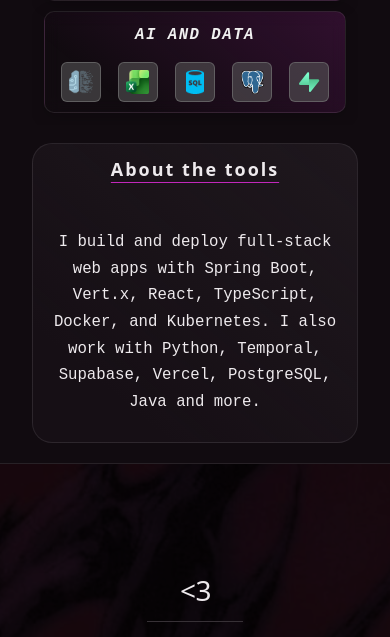
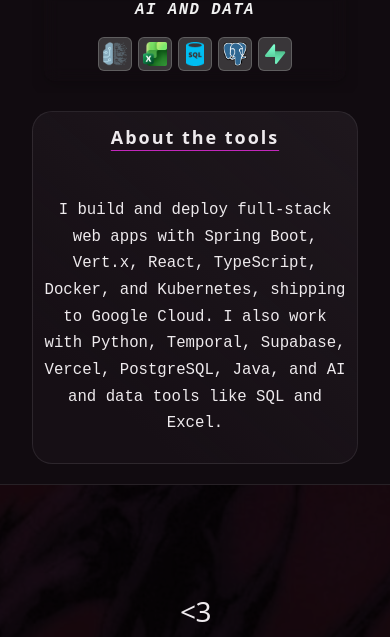
Before and after one commit to adop1d/portfolio, a plain HTML site: page index.html in a window 390 px wide. Shown: the part 4201-4838 px from the top of the page. Drawn offline with Linux system fonts and the light colour scheme; a web font is replaced by a local one.

Commit message:
fix: small pos-scale fix around the skill cards

```diff
--- a/css/style.css
+++ b/css/style.css
@@ -1632,9 +1632,7 @@
   transition: all 0.3s ease;
   color: #d8d8d8;
   border-radius: 10px;
-  background-image: var(--gradient-card-smoke);
   backdrop-filter: blur(8px);
-  border: 1px solid rgba(120, 120, 120, 0.2);
   box-shadow: 0 4px 16px rgba(0, 0, 0, 0.2);
   position: relative;
   min-height: auto;
@@ -1658,8 +1656,6 @@
 .skill-category:hover {
   transform: translateY(-4px);
   color: #f5f5f5;
-  border-color: rgba(140, 140, 140, 0.4);
-  background-image: var(--gradient-card-hover);
   box-shadow: 0 8px 24px rgba(0, 0, 0, 0.4);
 }
 
@@ -1689,15 +1685,14 @@
 
 /* Skill items grid */
 .skill-items-grid {
-  display: grid;
-  /* one row per category, columns sized to fit the item count */
-  grid-auto-flow: column;
-  grid-auto-columns: 1fr;
+  /* centered row that fills the width; wraps to a new row when badges no longer fit */
+  display: flex;
+  flex-wrap: wrap;
+  justify-content: center;
+  align-content: flex-start;
   gap: 6px;
   width: 100%;
   max-width: 100%;
-  justify-items: center;
-  align-content: start;
   margin-top: 4px;
   box-sizing: border-box;
   min-width: 0;
@@ -1712,9 +1707,10 @@
   display: flex;
   align-items: center;
   justify-content: center;
-  width: 100%;
+  flex: 1 1 38px;
   max-width: 44px;
-  height: 44px;
+  height: 40px;
+  box-sizing: border-box;
   background: rgba(90, 90, 90, 0.562);
   border-radius: 6px;
   border: 1px solid rgba(120, 120, 120, 0.632);
@@ -2270,8 +2266,6 @@
 
   .skill-category:hover {
     transform: translateY(-2px);
-    background-image: linear-gradient(220deg, #fd35be3f 0%,     rgba(92, 92, 92, 0) 80%);
-    border-color: rgba(120, 120, 120, 0.2);
   }
 
   #skills-grid:hover > .skill-category:not(:hover) {
@@ -2279,9 +2273,9 @@
   }
 
   .skill-item {
-    width: 40px;
-    height: 40px;
-    max-width: 100%;
+    flex-basis: 32px;
+    max-width: 34px;
+    height: 34px;
     box-sizing: border-box;
   }
 
--- a/index.html
+++ b/index.html
@@ -345,7 +345,7 @@
         <aside class="skills-right glass-paragraph fade-in-on-scroll">
           <h4 class="skill-desc-title" data-i18n="skills.aboutTitle">Sobre las herramientas</h4>
           <hr class="skill-desc-hr">
-          <p data-i18n="skills.aboutText">Construyo y despliego apps web full-stack con Spring Boot, Vert.x, React, TypeScript, Docker y Kubernetes. También trabajo con Python, Temporal, Supabase, Vercel, PostgreSQL, Java y más.</p>
+          <p data-i18n="skills.aboutText">Construyo y despliego apps web full-stack con Spring Boot, Vert.x, React, TypeScript, Docker y Kubernetes, publicando en Google Cloud. También trabajo con Python, Temporal, Supabase, Vercel, PostgreSQL, Java y herramientas de AI y datos como SQL y Excel.</p>
         </aside>
         </div>
       </div>
--- a/js/i18n.js
+++ b/js/i18n.js
@@ -67,7 +67,7 @@
       'skills.title': 'Habilidades',
       'skills.subtitle': 'Tecnologías que manejo',
       'skills.aboutTitle': 'Sobre las herramientas',
-      'skills.aboutText': 'Construyo y despliego apps web full-stack con Spring Boot, Vert.x, React, TypeScript, Docker y Kubernetes. También trabajo con Python, Temporal, Supabase, Vercel, PostgreSQL, Java y más.',
+      'skills.aboutText': 'Construyo y despliego apps web full-stack con Spring Boot, Vert.x, React, TypeScript, Docker y Kubernetes, publicando en Google Cloud. También trabajo con Python, Temporal, Supabase, Vercel, PostgreSQL, Java y herramientas de AI y datos como SQL y Excel.',
       'img.fallback': 'imagen no disponible',
       'lang.switch': 'Idioma',
       'footer.statement': '<3',
@@ -131,7 +131,7 @@
       'skills.title': 'Skills',
       'skills.subtitle': 'Technologies I work with',
       'skills.aboutTitle': 'About the tools',
-      'skills.aboutText': 'I build and deploy full-stack web apps with Spring Boot, Vert.x, React, TypeScript, Docker, and Kubernetes. I also work with Python, Temporal, Supabase, Vercel, PostgreSQL, Java and more.',
+      'skills.aboutText': 'I build and deploy full-stack web apps with Spring Boot, Vert.x, React, TypeScript, Docker, and Kubernetes, shipping to Google Cloud. I also work with Python, Temporal, Supabase, Vercel, PostgreSQL, Java, and AI and data tools like SQL and Excel.',
       'img.fallback': 'image unavailable',
       'lang.switch': 'Language',
       'footer.statement': '<3',
```
